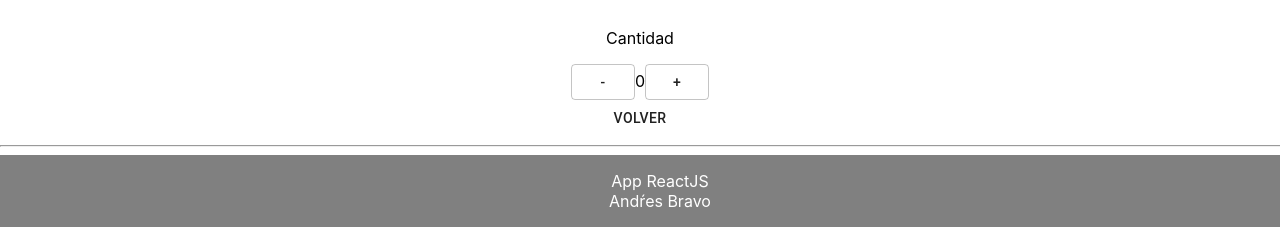
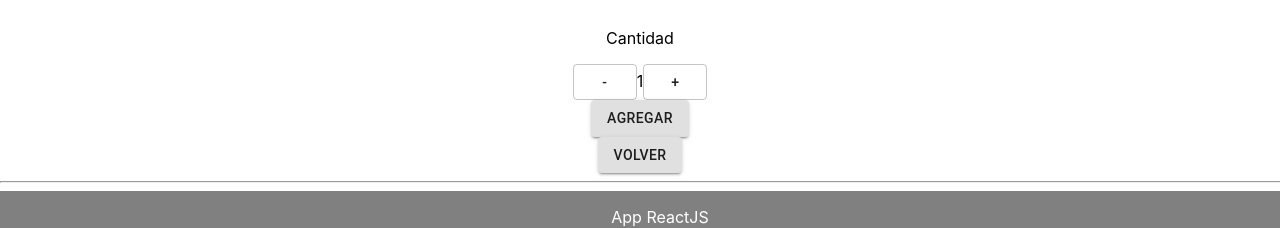
Before and after one commit to ABravo161/react_js, a React (Create React App) app: page /detail/1 in a window 1280 px wide. Shown: the part 564-792 px from the top of the page. Built offline with nearby package versions, Linux system fonts and the light colour scheme.

Commit message:
se sincroniza el counter

```diff
--- a/src/components/ItemCount/ItemCount.js
+++ b/src/components/ItemCount/ItemCount.js
@@ -4,18 +4,18 @@ import {useCounter} from "../../hooks/useCounter"
 import Button from '@material-ui/core/Button';
 
 
-export const ItemCount = ({stock =10, initial =0 }) => {
-
-    const {counter, increment, decrement} = useCounter(initial, stock, 1)
-
+export const ItemCount = ({increment, decrement, onAdd, counter}) => {
 
     return (
         <div className="ItemCount">
-        <p>Cantidad</p>
+            <p>Cantidad</p>
 
-        <Button variant="outlined" onClick={decrement}>-</Button>
-        <span>{counter}</span>
-        <Button variant="outlined" onClick={increment}>+</Button>
+            <Button variant="outlined" onClick={decrement}>-</Button>
+            <span>{counter}</span>
+            <Button variant="outlined" onClick={increment}>+</Button>
+            <div>
+                <Button variant="contained" onClick={onAdd} counter={counter}>Agregar</Button>
+            </div>
         </div>
     );
 }
--- a/src/components/ItemDetail/ItemDetail.js
+++ b/src/components/ItemDetail/ItemDetail.js
@@ -2,25 +2,39 @@ import { Button } from "@material-ui/core"
 import React from "react"
 import { useNavigate } from "react-router"
 import { ItemCount } from "../ItemCount/ItemCount"
+import { useCounter } from "../../hooks/useCounter"
 import "./ItemDetail.scss"
 
 
 
 export const ItemDetail = ({item})=> {
 
+    const {counter, increment, decrement} = useCounter(1, item.stock, 1)
+
     const navigate = useNavigate()
 
     const handleVolver = () => {
         navigate(-1)
     }
+
+    const handleAgregar = () => {
+        console.log("item agregado", {
+            id: item.id,
+            precio: item.price,
+            nombre: item.title,
+            contidad: counter
+        })
+    }
+
     return (
         <div className="ItemDetail">
             <img src={item.image} alt={item.title}/>
             <h3>{item.title}</h3>
             <p>Precio: ${item.price}</p>
             <p>{item.description}</p>
-            <ItemCount />
 
-            <Button onClick={handleVolver}>Volver</Button>
+            <ItemCount increment={increment} decrement={decrement} onAdd={handleAgregar} counter={counter}/>
+
+            <Button variant="contained" onClick={handleVolver}>Volver</Button>
         </div>
     )}
--- a/src/datos/stock.js
+++ b/src/datos/stock.js
@@ -3,6 +3,7 @@ export const stock = [
             "id":1,
             "title":"Fjallraven - Foldsack No. 1 Backpack, Fits 15 Laptops",
             "price":109.95,
+            "stock":10,
             "description":"Your perfect pack for everyday use and walks in the forest. Stash your laptop (up to 15 inches) in the padded sleeve, your everyday",
             "category":"accesorios",
             "image":"https://fakestoreapi.com/img/81fPKd-2AYL._AC_SL1500_.jpg",
@@ -11,6 +12,7 @@ export const stock = [
             "id":2,
             "title":"Mens Casual Premium Slim Fit T-Shirts ",
             "price":22.3,
+            "stock":10,
             "description":"Slim-fitting style, contrast raglan long sleeve, three-button henley placket, light weight & soft fabric for breathable and comfortable wearing. And Solid stitched shirts with round neck made for durability and a great fit for casual fashion wear and diehard baseball fans. The Henley style round neckline includes a three-button placket.",
             "category":"ropa",
             "image":"https://fakestoreapi.com/img/71-3HjGNDUL._AC_SY879._SX._UX._SY._UY_.jpg",
@@ -19,6 +21,7 @@ export const stock = [
             "id":3,
             "title":"Mens Cotton Jacket",
             "price":55.99,
+            "stock":10,
             "description":"great outerwear jackets for Spring/Autumn/Winter, suitable for many occasions, such as working, hiking, camping, mountain/rock climbing, cycling, traveling or other outdoors. Good gift choice for you or your family member. A warm hearted love to Father, husband or son in this thanksgiving or Christmas Day.",
             "category":"ropa",
             "image":"https://fakestoreapi.com/img/71li-ujtlUL._AC_UX679_.jpg",
@@ -27,6 +30,7 @@ export const stock = [
             "id":4,
             "title":"Mens Casual Slim Fit",
             "price":15.99,
+            "stock":10,
             "description":"The color could be slightly different between on the screen and in practice. / Please note that body builds vary by person, therefore, detailed size information should be reviewed below on the product description.",
             "category":"ropa",
             "image":"https://fakestoreapi.com/img/71YXzeOuslL._AC_UY879_.jpg",
@@ -34,7 +38,9 @@ export const stock = [
         {
             "id":5,
             "title":"John Hardy Women's Legends Naga Gold & Silver Dragon Station Chain Bracelet",
-            "price":695,"description":"From our Legends Collection, the Naga was inspired by the mythical water dragon that protects the ocean's pearl. Wear facing inward to be bestowed with love and abundance, or outward for protection.",
+            "price":695,
+            "stock":10,
+            "description":"From our Legends Collection, the Naga was inspired by the mythical water dragon that protects the ocean's pearl. Wear facing inward to be bestowed with love and abundance, or outward for protection.",
             "category":"accesorios",
             "image":"https://fakestoreapi.com/img/71pWzhdJNwL._AC_UL640_QL65_ML3_.jpg",
             "rating":{"rate":4.6,"count":400}}
```
